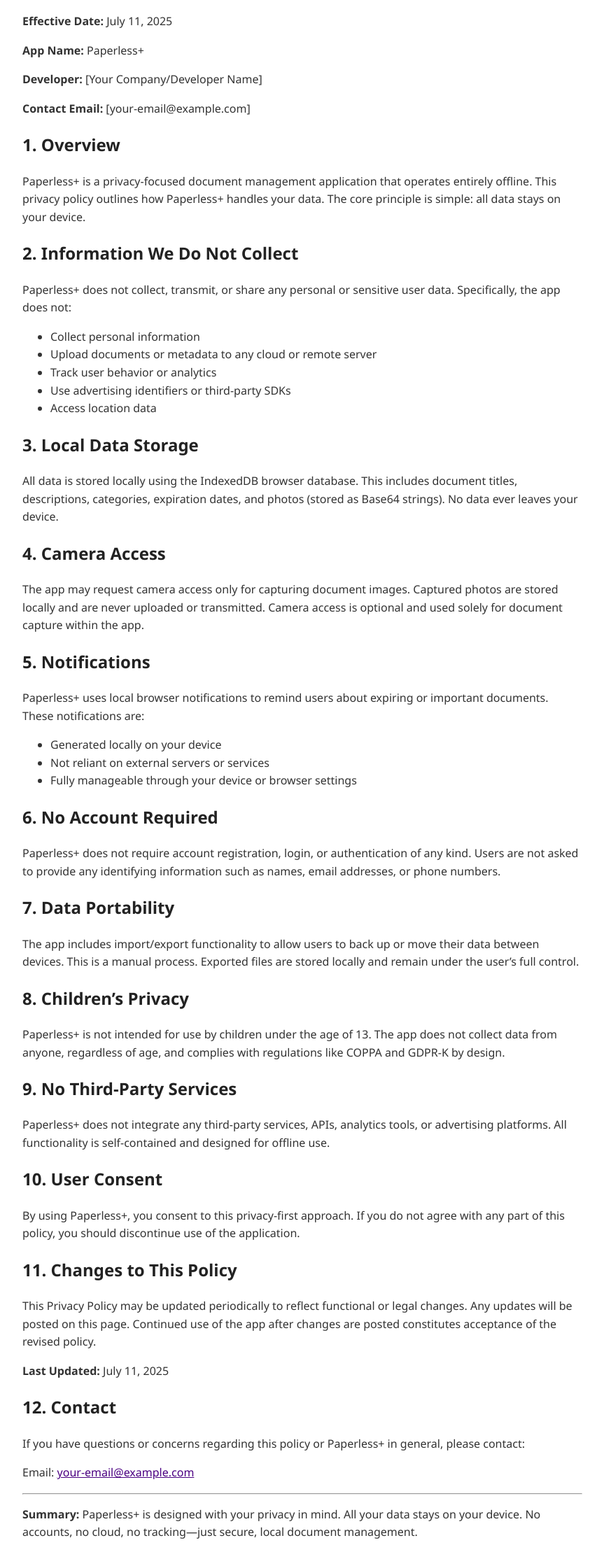
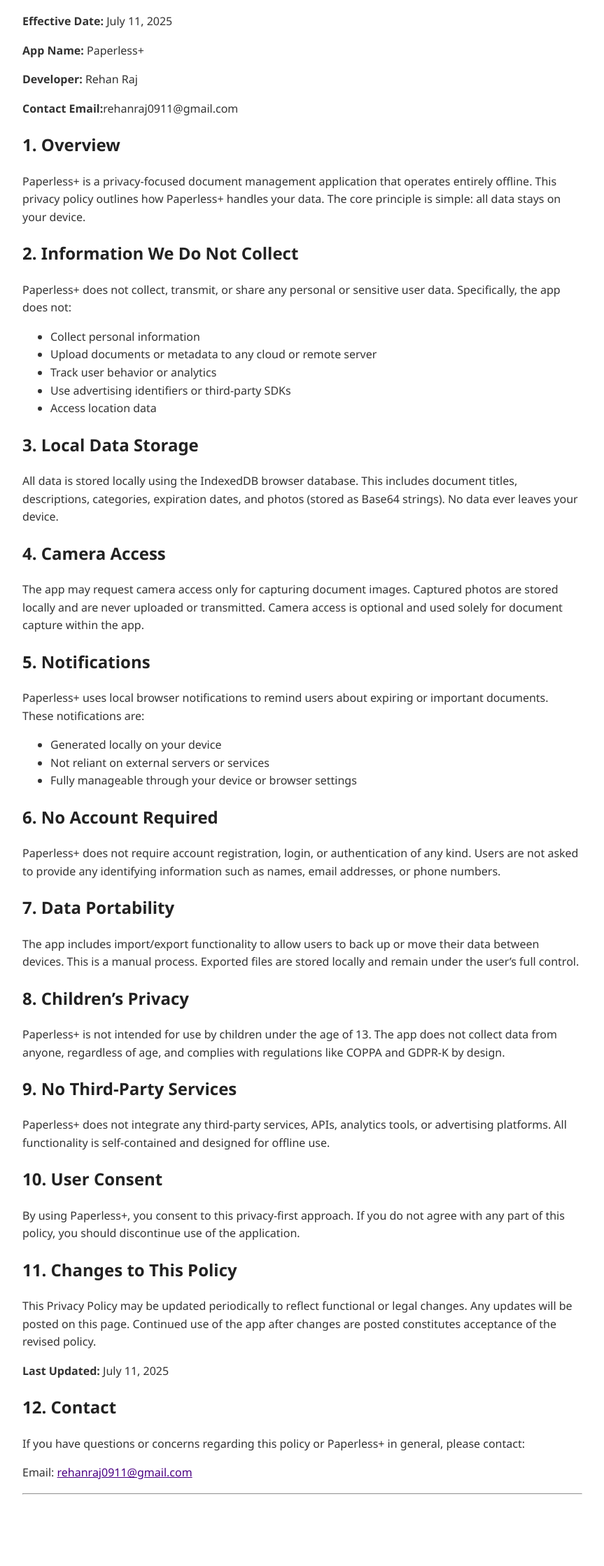
Before and after one commit to TheVirus-Limiter/privacypolicy, a plain HTML site: page index.html in a window 1280 px wide. Shown: the part 118-2356 px from the top of the page at 70% size, without its empty margins (208-1071 px from the left). After the commit the page ends 2294 px from the top, so only its background shows below. Drawn offline with Linux system fonts and the light colour scheme.

Commit message:
Update index.html

```diff
--- a/index.html
+++ b/index.html
@@ -31,8 +31,8 @@
   <h1>Privacy Policy</h1>
   <p><strong>Effective Date:</strong> July 11, 2025</p>
   <p><strong>App Name:</strong> Paperless+</p>
-  <p><strong>Developer:</strong> [Your Company/Developer Name]</p>
-  <p><strong>Contact Email:</strong> [your-email@example.com]</p>
+  <p><strong>Developer:</strong> Rehan Raj</p>
+  <p><strong>Contact Email:</strong>rehanraj0911@gmail.com</p>
 
   <h2>1. Overview</h2>
   <p>Paperless+ is a privacy-focused document management application that operates entirely offline. This privacy policy outlines how Paperless+ handles your data. The core principle is simple: all data stays on your device.</p>
@@ -82,10 +82,9 @@
 
   <h2>12. Contact</h2>
   <p>If you have questions or concerns regarding this policy or Paperless+ in general, please contact:</p>
-  <p>Email: <a href="mailto:your-email@example.com">your-email@example.com</a></p>
+  <p>Email: <a href="mailto:rehanraj0911@gmail.com">rehanraj0911@gmail.com</a></p>
 
   <hr>
-  <p><strong>Summary:</strong> Paperless+ is designed with your privacy in mind. All your data stays on your device. No accounts, no cloud, no tracking—just secure, local document management.</p>
 
 </body>
 </html>
```
